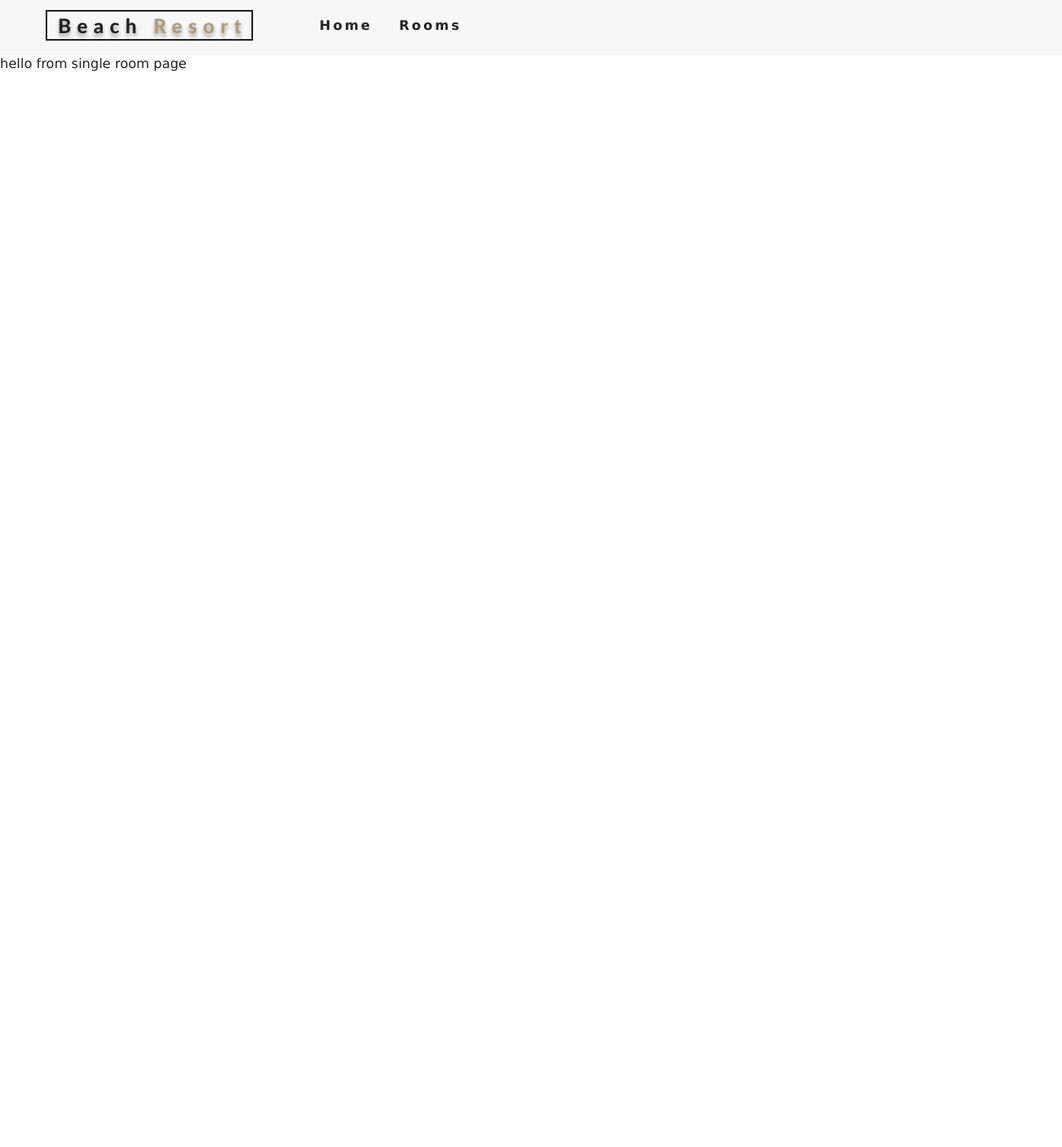
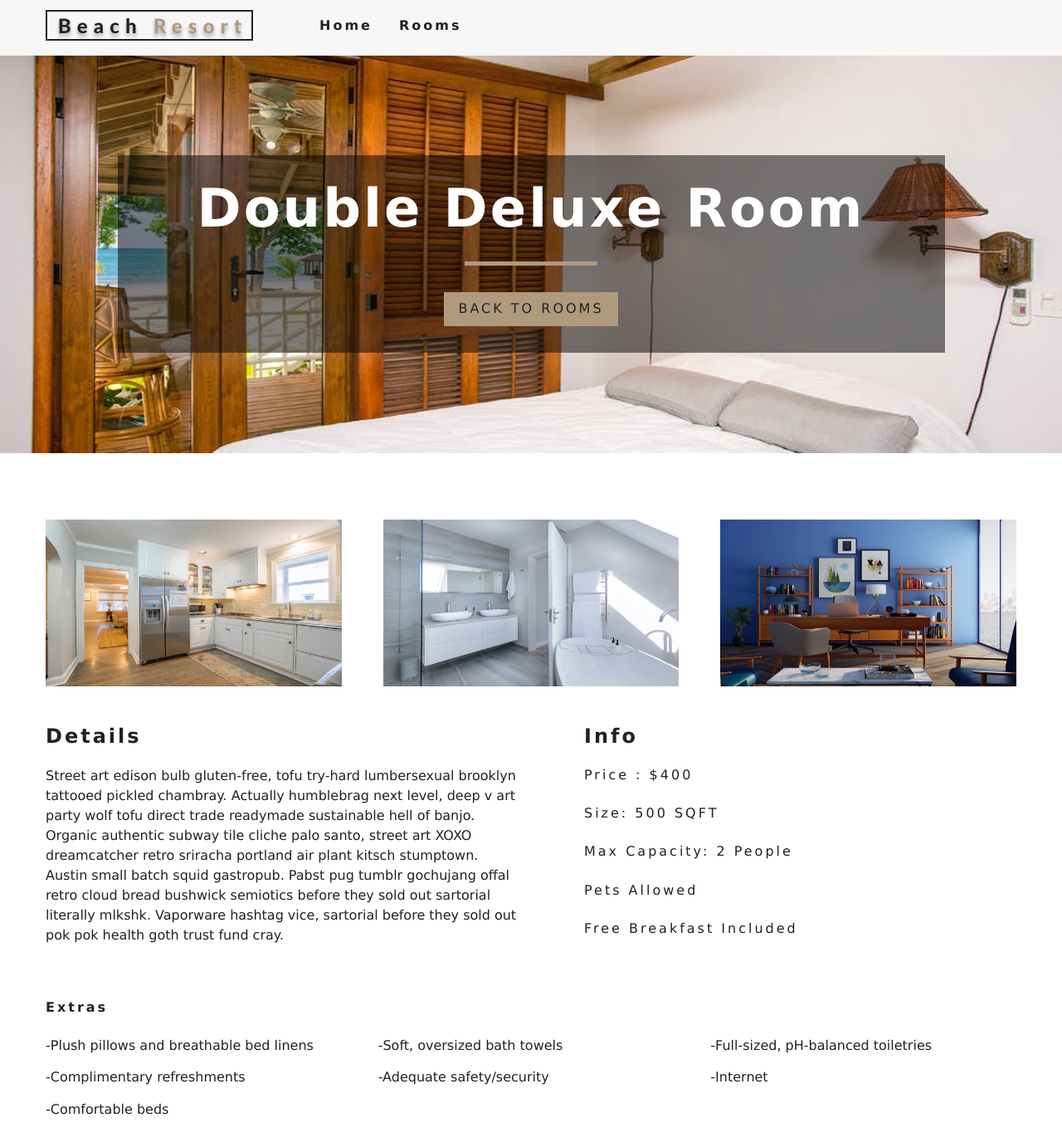
Before and after one commit to johnhou13579/Hotel-Rooms, a React (Create React App) app in the folder hotel-rooms/: page /rooms/double-deluxe in a window 1280 px wide. Shown: the top 1382 px of the page at 83% size. Before the commit the page ends 800 px from the top, so only its background shows below. Built offline with nearby package versions, Linux system fonts and the light colour scheme.

Commit message:
Completed single room pages

```diff
--- a/hotel-rooms/src/Context.js
+++ b/hotel-rooms/src/Context.js
@@ -37,9 +37,15 @@
         return tempItems
     }
 
+    getRoom = (slug) =>{
+        let tempRooms = [...this.state.rooms]
+        const room = tempRooms.find(room => room.slug===slug)
+        return room;
+    }
+
     render() {
         return (
-            <RoomContext.Provider value={{...this.state}}>
+            <RoomContext.Provider value={{...this.state, getRoom:this.getRoom}}>
                 {this.props.children}
             </RoomContext.Provider>
         )
--- a/hotel-rooms/src/components/Room.js
+++ b/hotel-rooms/src/components/Room.js
@@ -1,6 +1,7 @@
 import React from 'react'
 import {Link} from 'react-router-dom'
 import defaultImg from '../images/room-1.jpeg'
+import PropTypes from 'prop-types'
 
 export default function Room({room}) {
     const{name, slug, images, price} = room;
@@ -14,6 +15,16 @@
                 </div>
                 <Link to={`/rooms/${slug}`} className="btn-primary room-link">Features</Link>
             </div>
+            <p className="room-info"> {name} </p>
         </article>
     )
 }
+
+Room.propTypes = {
+    room:PropTypes.shape({
+        name:PropTypes.string.isRequired,
+        slug:PropTypes.string.isRequired,
+        images:PropTypes.arrayOf(PropTypes.string).isRequired,
+        price:PropTypes.number.isRequired,
+    })
+};
--- /dev/null
+++ b/hotel-rooms/src/components/StyledHero.js
@@ -0,0 +1,13 @@
+import styled from 'styled-components'
+import defaultImg from '../images/room-1.jpeg'
+
+
+const StyledHero = styled.header`
+    min-height: 60vh;
+    background: url(${props=> props.img ? props.img : defaultImg}) center/cover no-repeat;
+    display: flex;
+    align-items: center;
+    justify-content: center;
+`
+
+export default StyledHero;
--- a/hotel-rooms/src/pages/Home.js
+++ b/hotel-rooms/src/pages/Home.js
@@ -17,6 +17,7 @@
     </Hero>
     <Services />
     <FeaturedRooms />
+
     </>
     );
 }
--- a/hotel-rooms/src/pages/SingleRoom.js
+++ b/hotel-rooms/src/pages/SingleRoom.js
@@ -1,11 +1,87 @@
 import React, { Component } from 'react'
+import defaultBcg from '../images/room-1.jpeg'
+import Hero from '../components/Hero'
+import Banner from '../components/Banner'
+import {Link} from 'react-router-dom'
+import {RoomContext} from '../Context'
+import StyledHero from '../components/StyledHero'
 
 export default class SingleRoom extends Component {
+    constructor(props){
+        super(props)
+        this.state = {
+            slug:this.props.match.params.slug,
+            defaultBcg
+        }
+    }
+
+    static contextType = RoomContext;
+    //componentDidMount(){}
+
     render() {
+        const {getRoom} = this.context
+        const room = getRoom(this.state.slug)
+        if(!room){
+            return <div className="error">
+                <h3>no such room could be found...</h3>
+                <Link to='/rooms' className="btn-primary">
+                    Back to rooms
+                </Link>
+            </div>
+        }
+        const {name, description, capacity, size, price, extras, breakfast, pets, images} = room
+        //reduce imgs to display only 3
+        const [mainImg, ...defaultImg] = images
+
         return (
-            <div>
-                hello from single room page
-            </div>
+            <>
+            <StyledHero img={images[0] || this.state.defaultBcg}>
+                <Banner title={`${name} room`}>
+                    <Link to="/rooms" className="btn-primary">
+                        Back to Rooms
+                    </Link>
+                </Banner>
+            </StyledHero>
+            <section className="single-room">
+                <div className="single-room-images">
+                    {defaultImg.map((item, index)=>{
+                        return <img key={index} src={item} alt={name} />
+                    })}
+                </div>
+                <div className="single-room-info">
+                    <article className="desc">
+                        <h3>details</h3>
+                        <p>{description}</p>
+                    </article>
+                    <article className="info">
+                        <h3>info</h3>
+                        <h6>price : ${price}</h6>
+                        <h6>size: {size} SQFT</h6>
+                        <h6>
+                            max capacity: {
+                             capacity > 1 ? `${capacity} people` : `${capacity} person`
+                            }
+                        </h6>
+                        <h6>
+                            {
+                                pets ? "pets allowed" : "no pets allowed"
+                            }
+                        </h6>
+                        <h6>
+                        <h6>{breakfast && "free breakfast included"}</h6>
+                        </h6>
+                    </article>
+                </div>
+            </section>
+            <section className="room-extras">
+                <h6>extras</h6>
+                <ul className="extras">
+                    {extras.map((item, index)=>{
+                        return <li key={index}>-{item}</li>
+                    })}
+                </ul>
+            </section>
+            </>
         )
     }
 }
```
Also changed, not shown: 1 other file (tests, documents, lock files or other folders).
